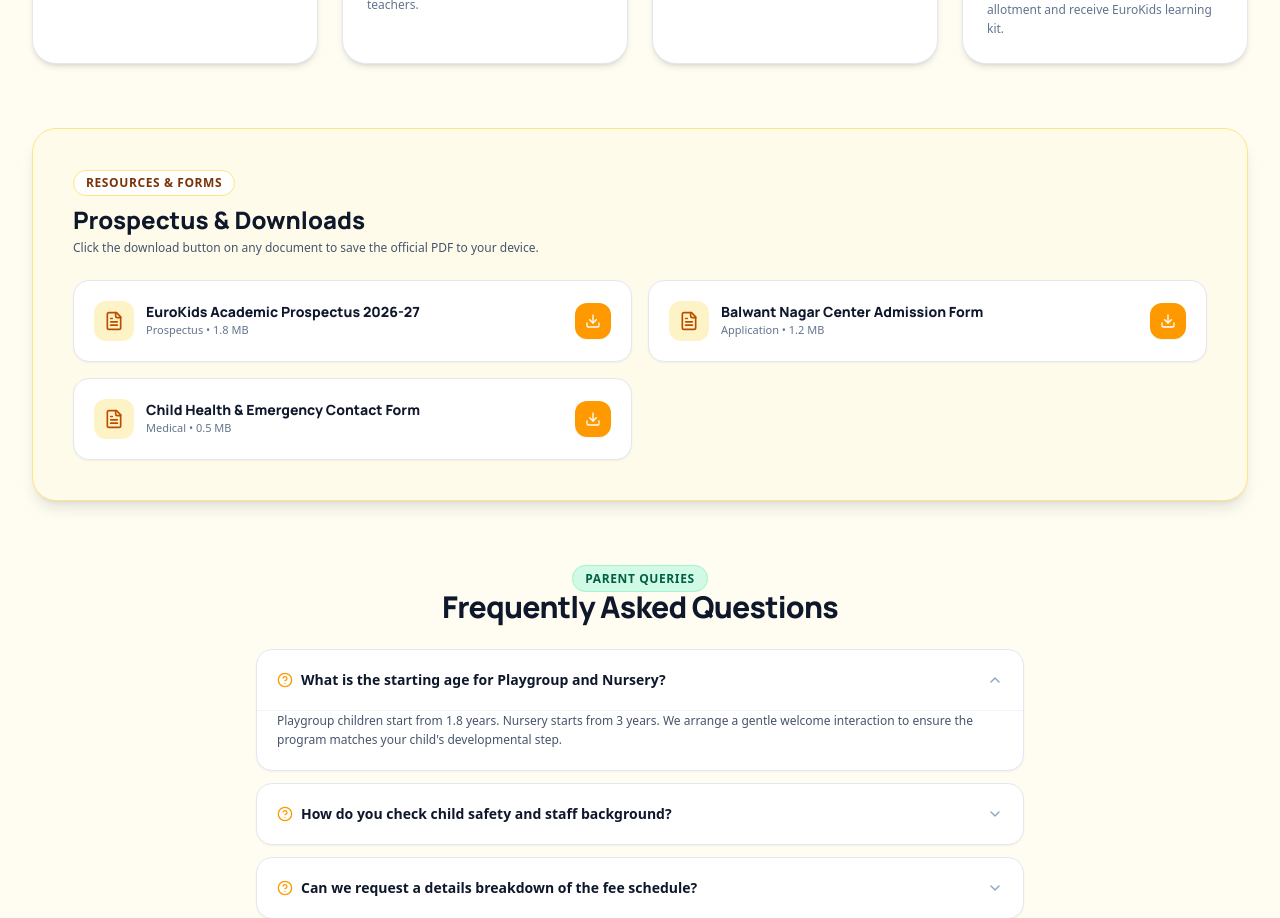
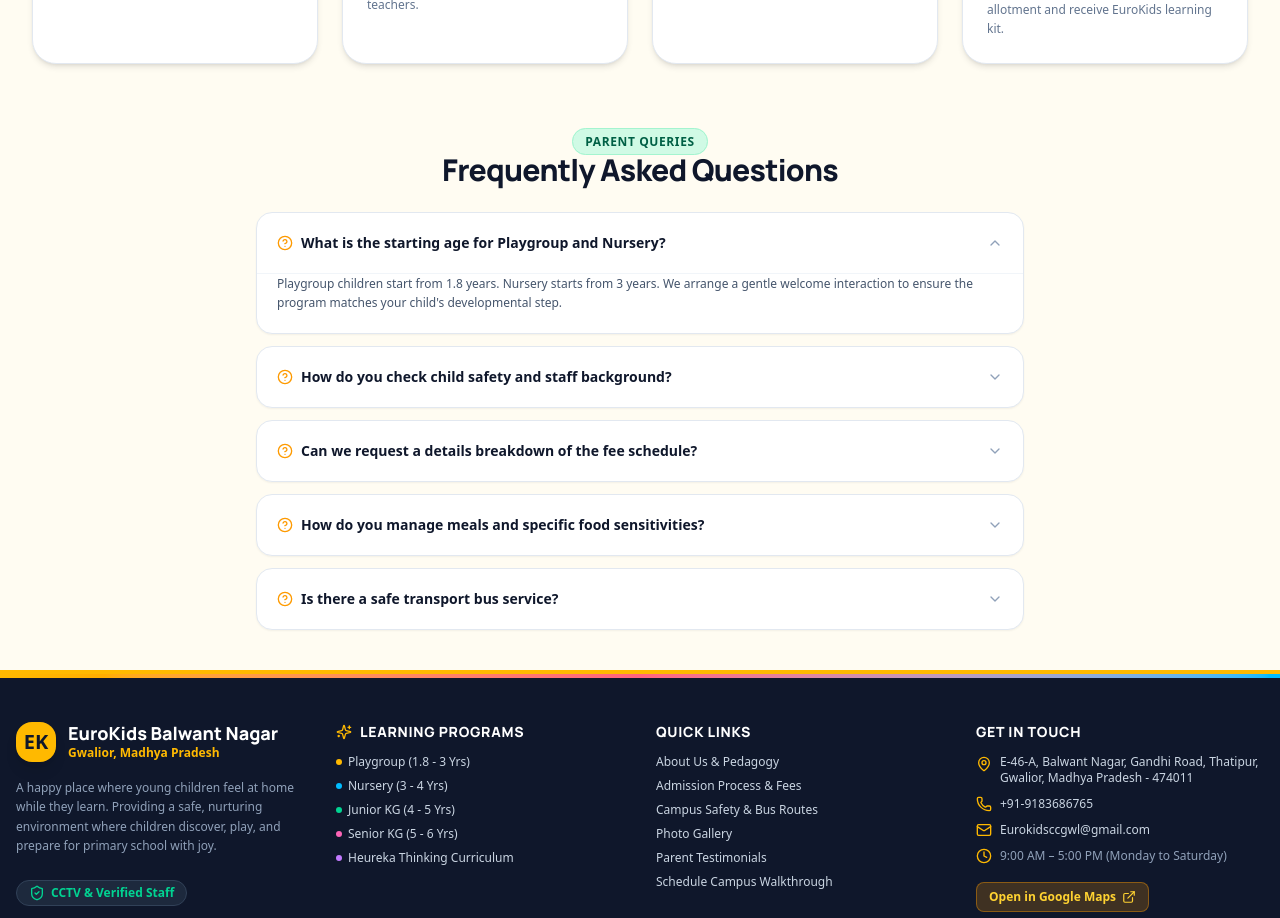
Before and after one commit to abhishekgaud7/Euro-Kids-Bn, a React (Vite) app: page /admissions in a window 1280 px wide. Shown: the part 840-1758 px from the top of the page. Built offline with nearby package versions, Linux system fonts and the light colour scheme.

Commit message:
Remove Prospectus & Downloads section from AdmissionsPage

```diff
--- a/src/pages/AdmissionsPage.tsx
+++ b/src/pages/AdmissionsPage.tsx
@@ -126,43 +126,6 @@ export const AdmissionsPage: React.FC = () => {
         </div>
       </section>
 
-      {/* DOWNLOADS SECTION */}
-      <section className="bg-amber-50 rounded-3xl p-6 md:p-10 border border-amber-200 shadow-lg">
-        <div className="flex flex-col md:flex-row md:items-center justify-between gap-4 mb-6">
-          <div>
-            <span className="bg-white text-amber-900 text-xs font-extrabold px-3 py-1 rounded-full border border-amber-200 uppercase tracking-wider mb-2 inline-block">
-              Resources & Forms
-            </span>
-            <h2 className="text-2xl font-black text-slate-900">Prospectus & Downloads</h2>
-            <p className="text-xs text-slate-600 mt-1">Click the download button on any document to save the official PDF to your device.</p>
-          </div>
-        </div>
-
-        <div className="grid grid-cols-1 sm:grid-cols-2 gap-4">
-          {DOWNLOADS_LIST.map((item) => (
-            <div key={item.id} className="bg-white p-5 rounded-2xl border border-slate-200 shadow-xs flex items-center justify-between gap-4 hover:border-amber-400 transition-all">
-              <div className="flex items-center gap-3">
-                <div className="w-10 h-10 rounded-xl bg-amber-100 text-amber-700 flex items-center justify-center font-bold shrink-0">
-                  <FileText className="w-5 h-5" />
-                </div>
-                <div>
-                  <h4 className="text-sm font-extrabold text-slate-900">{item.title}</h4>
-                  <p className="text-[11px] text-slate-500 font-medium">{item.category} • {item.fileSize}</p>
-                </div>
-              </div>
-
-              <button
-                onClick={() => handleDownloadItem(item.id, item.title)}
-                className="p-2.5 rounded-xl bg-amber-500 hover:bg-amber-600 text-white font-bold transition-all shrink-0 flex items-center gap-1.5 shadow-xs hover:scale-105 active:scale-95"
-                title={`Download ${item.title} PDF`}
-              >
-                <Download className="w-4 h-4" />
-              </button>
-            </div>
-          ))}
-        </div>
-      </section>
-
       {/* FAQS ACCORDION */}
       <section className="space-y-6">
         <div className="text-center max-w-xl mx-auto space-y-2">
```
